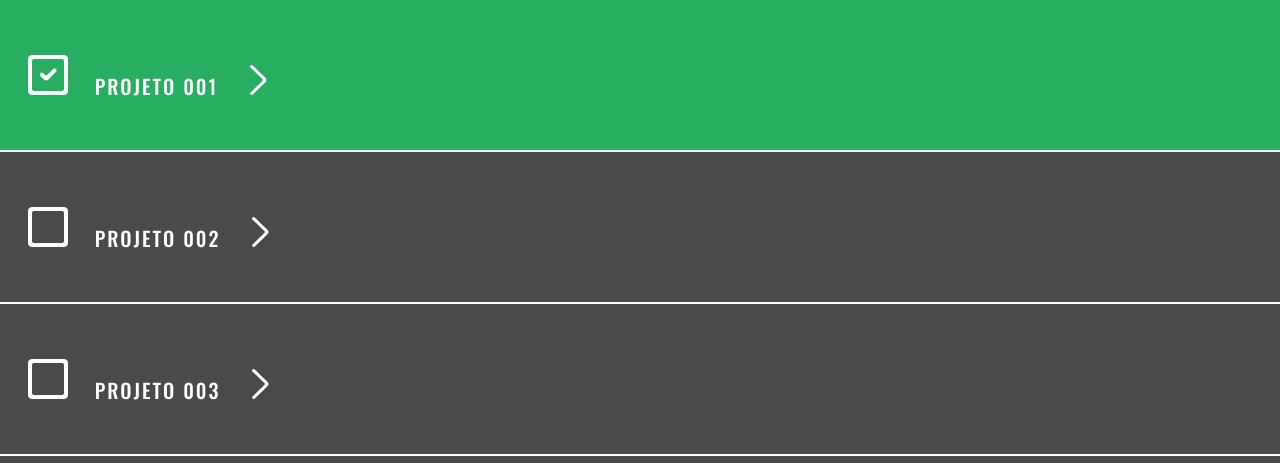
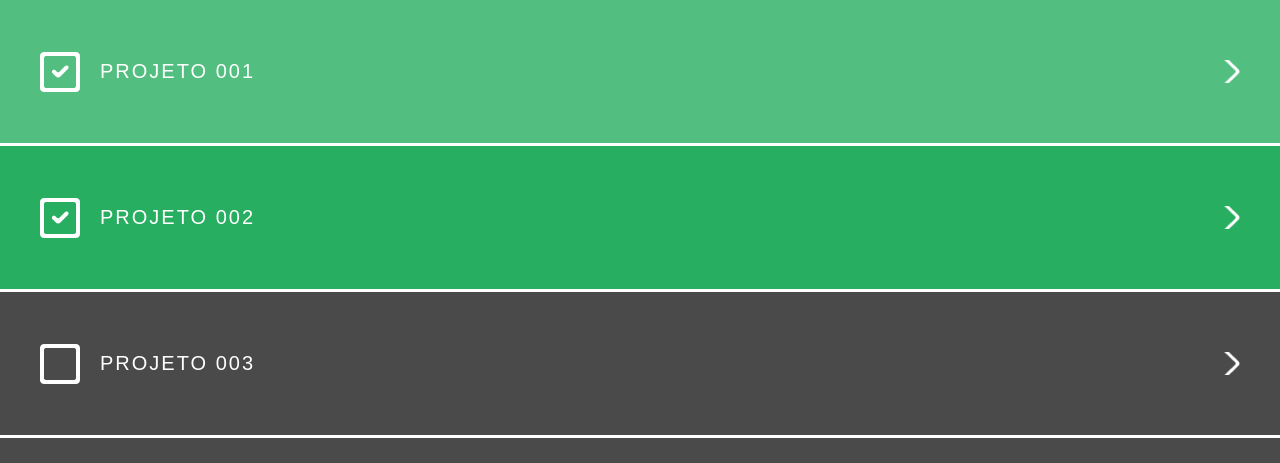
Before and after one commit to hugogonzaga/pm-projetos, a plain HTML site: page pm-proj004/index.html in a window 1280 px wide. Shown: the top 463 px of the page. Drawn offline with nearby package versions, Linux system fonts and the light colour scheme.

Commit message:
primeiro commit

```diff
--- a/pm-proj002/acidente.css
+++ /dev/null
@@ -1,41 +0,0 @@
-* {
-    margin: 0px;
-    padding: 0px;
-}
-body {
-    background-color:darkgrey;
-    padding: 10px;
-    font-family: 'Open Sans';
-
-}
-.noticia {
-    border-radius: 0 0 2px 2px;
-    box-shadow: 0 1px 1px rgba(153, 153, 153, 0.5);
-    background-color: white;
-}
-img {
-    width: 100%;
-    border-radius: 2px 2px 0 0;}
-.noticia .texto {
-    padding: 18px;}
-.noticia .detalhes {
-    margin-bottom: 10px;
-    text-transform: uppercase;
-background-color: #fff}
-.noticia h2 {
-    margin-bottom: 10px;
-    font-size: 21px;
-    line-height: 23px;
-}
-.noticia h2 a {
-    text-decoration: none;
-    color: #b5000d;
-}
-.noticia .quando {
-    color: #999999;
-    font-size: 13px;
-    margin-left: 8px;
-}
-.noticia .local {
-    font-weight: bold;
-}
--- a/pm-proj002/pm-proj002.css
+++ b/pm-proj002/pm-proj002.css
@@ -1,62 +1,48 @@
 * {
-    text-align: inherit;
-}
-h1 {
-    width: 55px;
-    height: 16px;
-    color: #333333;
-    font-family: "Open Sans";
-    font-size: 14px;
-    font-weight: 600;
-    line-height: 16px;
-    text-transform: uppercase;
+    margin: 0px;
     padding: 0px;
 }
-
-h2 {
-    width: 246px;
-    height: 16px;
-    color: #999999;
-    font-family: "Open Sans";
-    font-size: 11px;
-    font-weight: 300;
-    line-height: 16px;
-    text-transform: uppercase;
-    padding: 0px;
+body {
+    background-color:darkgrey;
+    padding: 10px;
+    font-family: 'Open Sans';
 
 }
-h3 {
-    width: 283px;
-    height: 54px;
+.noticia {
+    border-radius: 0 0 2px 2px;
+    box-shadow: 0 1px 1px rgba(153, 153, 153, 0.5);
+    background-color: white;
+}
+img {
+    width: 100%;
+    border-radius: 2px 2px 0 0;}
+.noticia .texto {
+    padding: 18px;
+
+}
+.noticia .detalhes {
+    margin-bottom: 10px;
+    text-transform: uppercase;
+background-color: #fff}
+.noticia h2 {
+    margin-bottom: 10px;
+    font-size: 21px;
+    line-height: 23px;
+    padding-left: 18px;
+}
+.noticia h2 a {
+    text-decoration: none;
     color: #b5000d;
-    font-family: "Open Sans";
-    font-size: 16px;
-    font-weight: 700;
-    line-height: 18px;
-    padding: 9px;
 }
-
-h4 {
-    width: 283px;
-    height: 32px;
-    color: #333333;
-    font-family: "Open Sans";
-    font-size: 14px;
-    font-weight: 300;
-    line-height: 16px;
+.noticia .quando {
+    color: #999999;
+    font-size: 13px;
+    margin-left: 8px;
 }
-body {
-background-color: #e6e6e6;
-        padding-left: 400px;
+.noticia .local {
+    font-weight: bold;
 }
-div {
-    width: 300px;
-    height: 153px;
-    box-shadow: 0 1px 1px rgba(153, 153, 153, 0.5);
-    border-radius: 0 0 2px 2px;
-    background-color: #ffffff;
+p {
+    padding-left: 18px;
+    padding-bottom: 25px;
 }
-h1,h2 {
-    float: left;
-}
-img,h1 {}
--- a/pm-proj003/pm-proj003.css
+++ b/pm-proj003/pm-proj003.css
@@ -26,7 +26,7 @@ button {
     color: #39393a;
     font-weight: 500;
     font-size: 18px;
-    font-family: 'Roboto' sans-serif;
+    font-family: 'Roboto',sans-serif;
 }
 
 
@@ -36,7 +36,7 @@ a {
     text-shadow: 1px 1px 0 #000;
     font-size: 14px;
     font-weight: 400;
-    font-family: 'Roboto' sans-serif;
+    font-family: 'Roboto',sans-serif;
 
 }
 form {
--- a/pm-proj004.css
+++ /dev/null
@@ -1,7 +0,0 @@
-#especial {
-    background-color: #27ae60;
-    height: 150px;
-}
-img {
-    background-color: #ffffff;
-}
--- a/pm-proj004/index.css
+++ b/pm-proj004/index.css
@@ -1,41 +1,40 @@
-div {
-    background-color: #27ae60;
-    width: 100%;
-    height: 150px;
-    margin-bottom: 2px;
-}
-#flecha {
-    width: 17px;
-    height: 30px;
+li {
+    list-style-type: none;
+    background-color: #4a4a4a;
+    margin-bottom: 3px;
+    padding: 60px 40px 60px 100px;
+    background-image: url('incompleto.png');
+    background-repeat: no-repeat;
+    background-position: 40px center;
 }
 
-img {
-    padding-left: 28px;
-    padding-top: 55px;
+li:hover {
+    background-color: #6e6e6e;
 }
-#caixa {
-    padding-right: 23px;
+li.feito {
+    background-color: #27ae60;
+    background-image: url('feito.png');
 
 }
-body {
-    font-family: Oswald;
-    color: #ffffff;
 
+li.feito:hover {
+    background-color: #52be7f;
 }
-span {
-    width: 124px;
-    height: 30px;
+
+ul {
+    padding: 0px;
+    margin: 0px;
+}
+a {
+    color:#fff;
+    text-decoration: none;
+    display: block;
+    background-image: url('flecha.png');
+    background-repeat: no-repeat;
+    background-position: right center;
+    font-family: 'osvald',sans-serif;
     font-size: 20px;
-    font-weight: 500;
     text-transform: uppercase;
     letter-spacing: 2px;
-
+    -webkit-font-smoothing:antialiased;
 }
-#iguais {
-    background-color: #4a4a4a;
-
-}
-a {
-    text-decoration: none;
-    color: #fff;
-}
--- a/pm-proj004/index.html
+++ b/pm-proj004/index.html
@@ -1,36 +1,18 @@
 <!DOCTYPE html>
 <html lang="pt-br">
-
 <head>
     <meta charset="UTF-8">
-    <title>projetos</title>
-    <link href="https://fonts.googleapis.com/css?family=Oswald" rel="stylesheet">
+    <link rel="stylesheet" href="normalize.css">
+    <link href="https://fonts.googleapis.com/css?family=Oswald:500" rel="stylesheet">
     <link rel="stylesheet" href="index.css">
-    <link href="https://fonts.googleapis.com/css?family=Oswald:400,500" rel="stylesheet">
-<link rel="stylesheet" href="normalize.css">
+    <title>projeto004</title>
 </head>
 <body>
-    <a href="/pm-proj001/pm-proj001.html"><div id="especial">
-        <img id="caixa" src="feito.png" alt="">
-        <span>Projeto 001</span>
-        <img id="flecha" src="flecha.png" alt="">
-    </div></a>
-
-    <a href="/pm-proj002/"><div id="iguais">
-        <img id="caixa" src="incompleto.png" alt="">
-        <span>Projeto 002</span>
-        <img id="flecha" src="flecha.png" alt=""></div></a>
-
-        <a href="/pm-proj003/"><div id="iguais">
-        <img id="caixa" src="incompleto.png" alt="">
-        <span>Projeto 003</span>
-            <img id="flecha" src="flecha.png" alt=""></div></a>
-
-        <a href="/pm-proj004/"><div id="iguais">
-        <img id="caixa" src="incompleto.png" alt="">
-        <span>Projeto 004</span>
-        <img id="flecha" src="flecha.png" alt=""></div></a>
-
-
+    <ul>
+        <li class="feito"><a href="../pm-proj001/pm-proj001.html">Projeto 001</a></li>
+        <li class="feito"><a href="../pm-proj002/pm-proj002.html">Projeto 002</a></li>
+        <li><a href="../pm-proj003/pm-proj003.html">Projeto 003</a></li>
+        <li><a href="../pm-proj004/">Projeto 004</a></li>
+    </ul>
 </body>
 </html>
```
Also changed, not shown: index.html (+1 -1 lines), pm-proj002/acidente.html (deleted, +0 -20 lines), pm-proj002/nicarágua.html (deleted, +0 -21 lines), pm-proj002/pm-proj002.html (+9 -13 lines), pm-proj003/senha.html (renamed from pm-proj003/pm-proj003.html, +3 -4 lines), pm-proj002/Nicarágua.css (deleted), pm-proj002/cratera.png (added), pm-proj003/logo.png (added).
